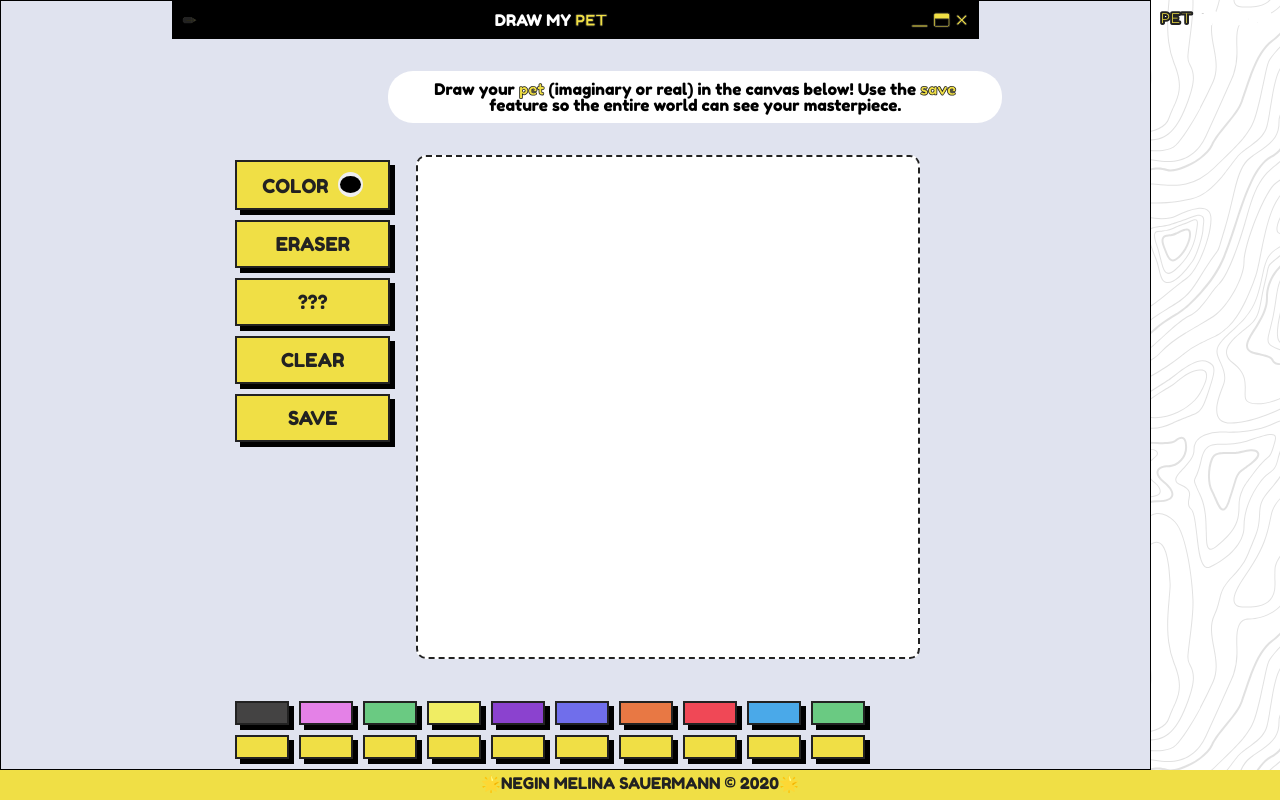
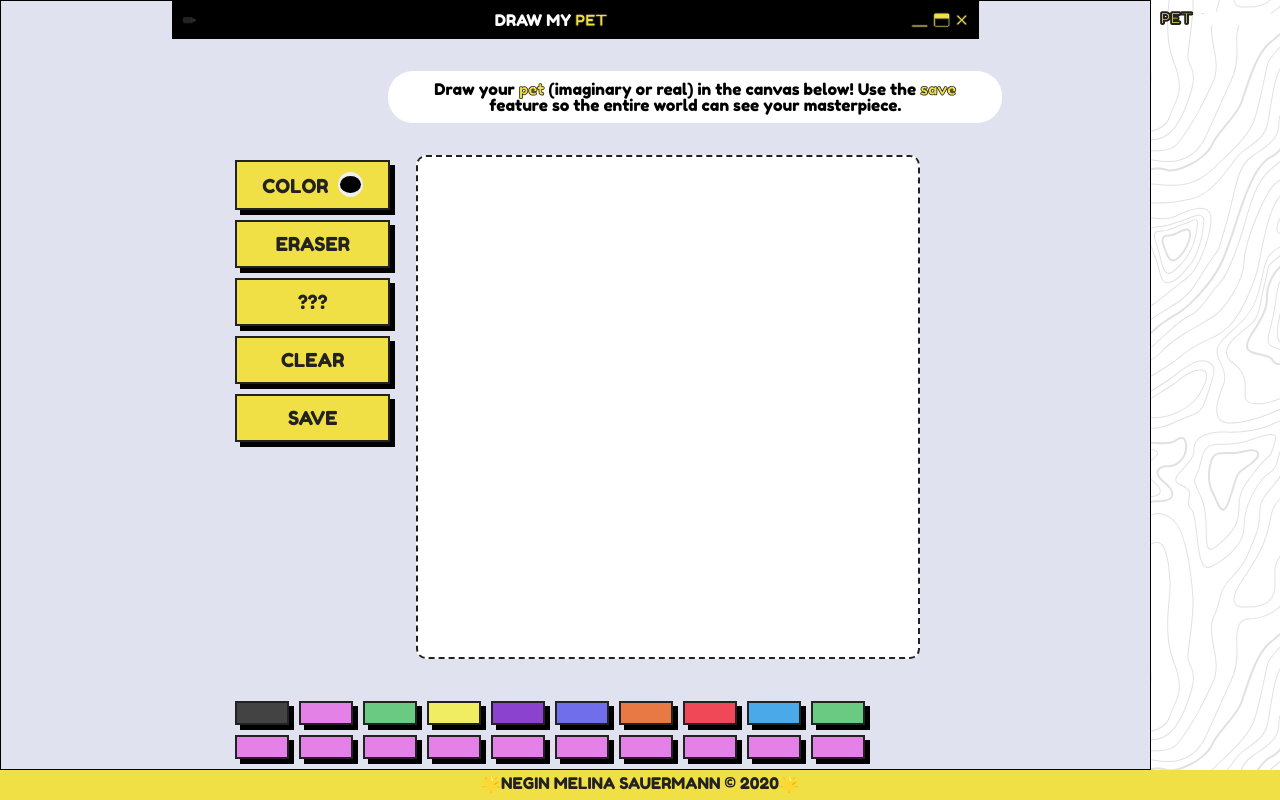
Before and after one commit to nuggetsnegin/drawpetv2, a Vue app: page / in a window 1280 px wide. Built offline with nearby package versions, Linux system fonts and the light colour scheme; no server answers.

Commit message:
first row done Q_Q

```diff
--- a/src/components/Canvas.vue
+++ b/src/components/Canvas.vue
@@ -39,25 +39,25 @@
 
     <div class="quick-colors" id="colors">
       <button class="color-1 box" style="background: rgb(68, 67, 67)" @click="this.getQuickColor"></button>
-      <button class="color-2 box" @click="this.getQuickColor"></button>
-      <button class="color-3 box" @click="this.getQuickColor"></button>
-      <button class="color-4 box" @click="this.getQuickColor"></button>
-      <button class="color-5 box"></button>
-      <button class="color-6 box"></button>
-      <button class="color-7 box"></button>
-      <button class="color-8 box"></button>
-      <button class="color-9 box"></button>
-      <button class="color-10 box"></button>
-      <button class="color-11 box"></button>
-      <button class="color-12 box"></button>
-      <button class="color-13 box"></button>
-      <button class="color-14 box"></button>
-      <button class="color-15 box"></button>
-      <button class="color-16 box"></button>
-      <button class="color-17 box"></button>
-      <button class="color-19 box"></button>
-      <button class="color-20 box"></button>
-      <button class="color-21 box"></button>
+      <button class="color-2 box" style="background: rgb(228, 129, 231)" @click="this.getQuickColor"></button>
+      <button class="color-3 box" style="background:rgb(106, 202, 130)" @click="this.getQuickColor"></button>
+      <button class="color-4 box" style="background:rgb(240, 237, 99)" @click="this.getQuickColor"></button>
+      <button class="color-5 box" style="background:rgb(139, 66, 207)" @click="this.getQuickColor"></button>
+      <button class="color-6 box" style="background: rgb(112, 110, 235)" @click="this.getQuickColor"></button>
+      <button class="color-7 box" style="background:rgb(232, 120, 68)" @click="this.getQuickColor"></button>
+      <button class="color-8 box" style="background:rgb(240, 72, 86)" @click="this.getQuickColor"></button>
+      <button class="color-9 box" style="background:rgb(74, 169, 233)" @click="this.getQuickColor"></button>
+      <button class="color-10 box" style="background:rgb(106, 202, 130)" @click="this.getQuickColor"></button>
+      <button class="color-11 box" style="background: rgb(228, 129, 231)" @click="this.getQuickColor"></button>
+      <button class="color-12 box" style="background: rgb(228, 129, 231)" @click="this.getQuickColor"></button>
+      <button class="color-13 box" style="background: rgb(228, 129, 231)" @click="this.getQuickColor"></button>
+      <button class="color-14 box" style="background: rgb(228, 129, 231)" @click="this.getQuickColor"></button>
+      <button class="color-15 box" style="background: rgb(228, 129, 231)" @click="this.getQuickColor"></button>
+      <button class="color-16 box" style="background: rgb(228, 129, 231)" @click="this.getQuickColor"></button>
+      <button class="color-17 box" style="background: rgb(228, 129, 231)" @click="this.getQuickColor"></button>
+      <button class="color-19 box" style="background: rgb(228, 129, 231)" @click="this.getQuickColor"></button>
+      <button class="color-20 box" style="background: rgb(228, 129, 231)" @click="this.getQuickColor"></button>
+      <button class="color-21 box" style="background: rgb(228, 129, 231)" @click="this.getQuickColor"></button>
     </div>
   </div>
 </template>
@@ -121,7 +121,6 @@ export default {
     },
     getQuickColor(e){
       const color = e.currentTarget.style.backgroundColor;
-      console.log(e.currentTarget.style);
       this.ctx.strokeStyle = color;
     },
     clear() {
@@ -254,41 +253,4 @@ button:focus {
   grid-area: box;
   width: 650px;
 }
-
-
-.color-2{
-  background-color: rgb(228, 129, 231);
-}
-
-.color-3{
-  background:rgb(106, 202, 130);
-}
-
-.color-4{
-  background:rgb(240, 237, 99);
-}
-
-.color-5{
-  background:rgb(139, 66, 207);
-}
-
-.color-6{
-  background: rgb(112, 110, 235);
-}
-
-.color-7{
-  background:rgb(232, 120, 68);
-}
-
-.color-8{
-  background:rgb(240, 72, 86);
-}
-
-.color-9{
-  background:rgb(74, 169, 233);
-}
-
-.color-10{
-  background:rgb(106, 202, 130);
-}
 </style>
```
